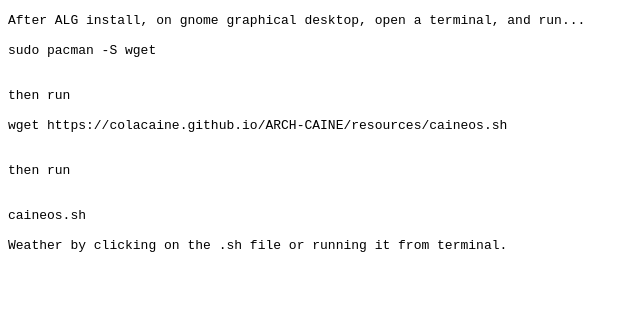
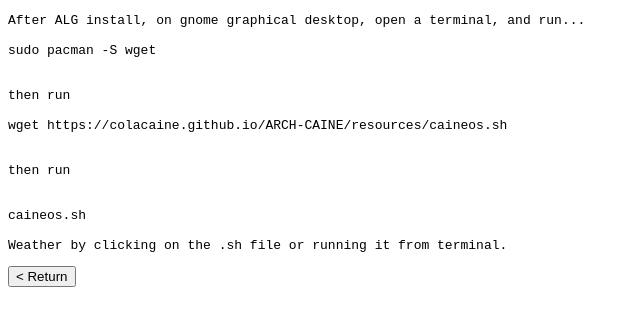
Before and after one commit to archcaine/archcaine.github.io, a plain HTML site: page instructions.html in a window 1280 px wide. Shown: the whole page, without its empty margins (0-640 px from the left). Drawn offline with Linux system fonts and the light colour scheme.

Commit message:
Update instructions.html

```diff
--- a/instructions.html
+++ b/instructions.html
@@ -21,4 +21,9 @@ caineos.sh
 
 Weather by clicking on the .sh file or running it from terminal.</pre>
   </body>
+  <a href="index.html">
+    <button>
+      &lt; Return
+    </button>
+  </a>
 </html>
```
